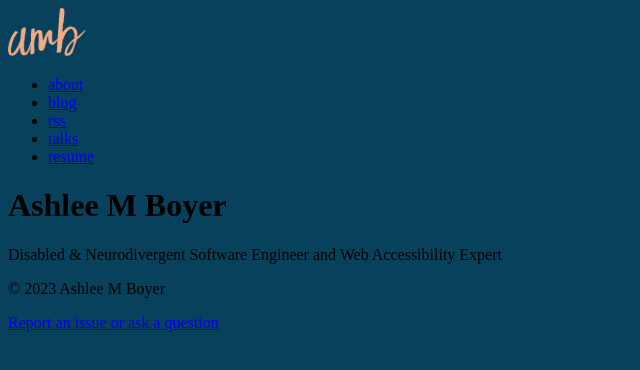
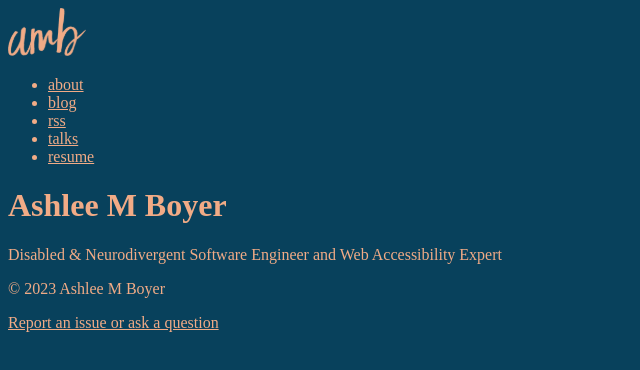
Before and after one commit to ashleemboyer/ashleemboyer-com, a Next.js app: page / in a window 1280 px wide. Shown: the top 370 px of the page, without its empty margins (0-640 px from the left). Built offline with nearby package versions, Linux system fonts and the light colour scheme.

Commit message:
Setting text color

```diff
--- a/app/global.css
+++ b/app/global.css
@@ -9,4 +9,9 @@
 
 html {
   background-color: var(--indigo-dye);
+  color: var(--tumbleweed);
 }
+
+a {
+  color: var(--tumbleweed);
+}
```
